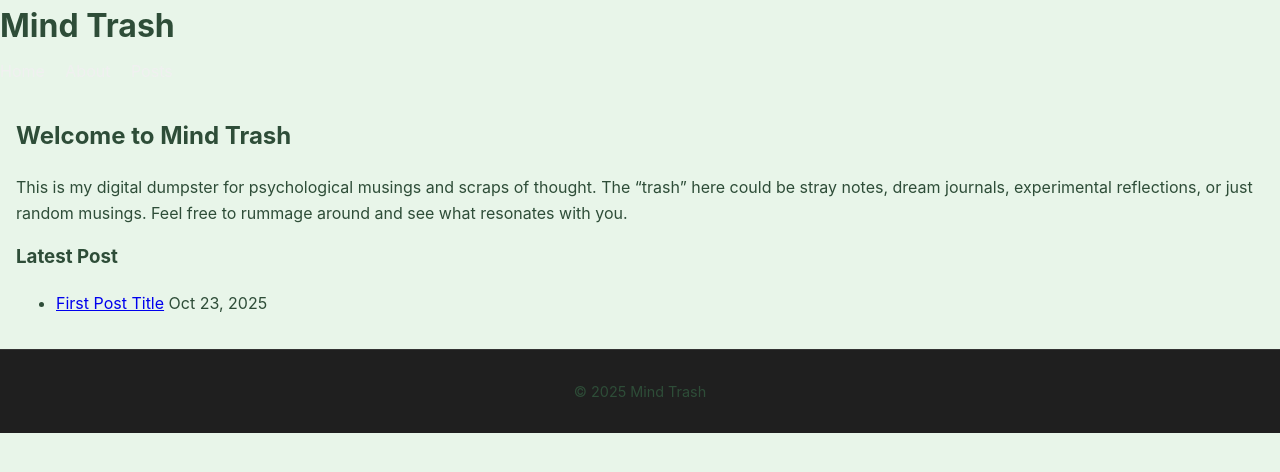
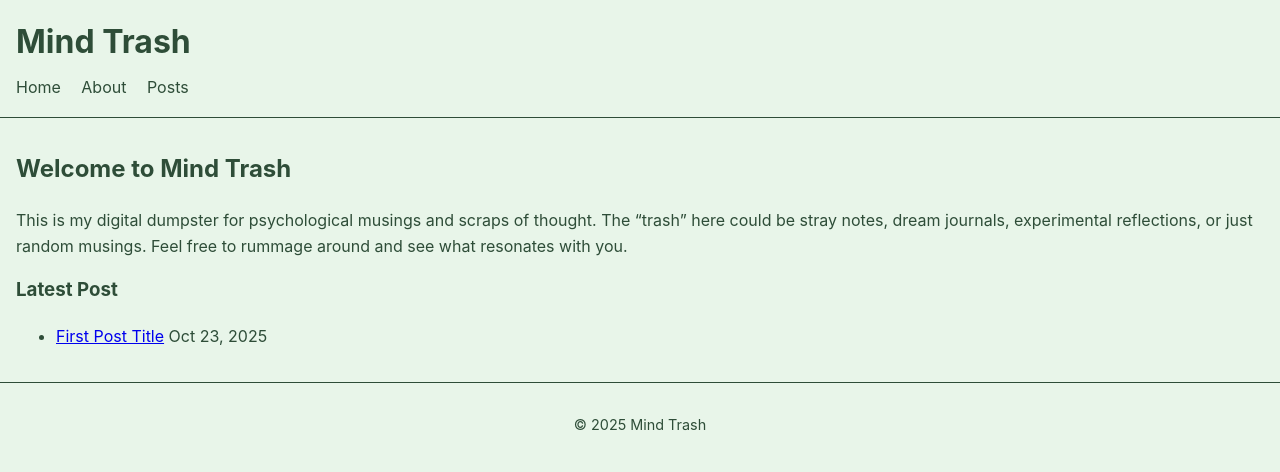
Before and after one commit to ivannng167-eng/mind-trash, a plain HTML site: page index.html in a window 1280 px wide. Drawn offline with Linux system fonts and the light colour scheme.

Commit message:
Fix CSS and update colors

```diff
--- a/assets/css/style.css
+++ b/assets/css/style.css
@@ -6,11 +6,10 @@ body {
   background-color:#e8f5e9;
   color: #2e4d38;
   line-height: 1.6;
-#e8f5e9
 header {
   background-color: #e8f5e9;
   padding: 1rem;
-  border-bottom: 1px solid #333;
+  border-bottom: 1px solid #2e4d38;
 }
 
 header h1 {
@@ -30,7 +29,7 @@ nav ul li {
 }
 
 nav ul li a {
-  color: #f0f0f0;
+  color: #2e4d38;
   text-decoration: none;
 }
 
@@ -51,9 +50,9 @@ section.intro p {
 }
 
 footer {
-  background-color: #1f1f1f;
-  border-top: 1px solid #333;
-  text-align: center;
+    background-color: #e8f5e9;
+    border-top: 1px solid #2e4d38;
+    text-align: center;
   padding: 1rem;
   font-size: 0.9rem;
 }
```
